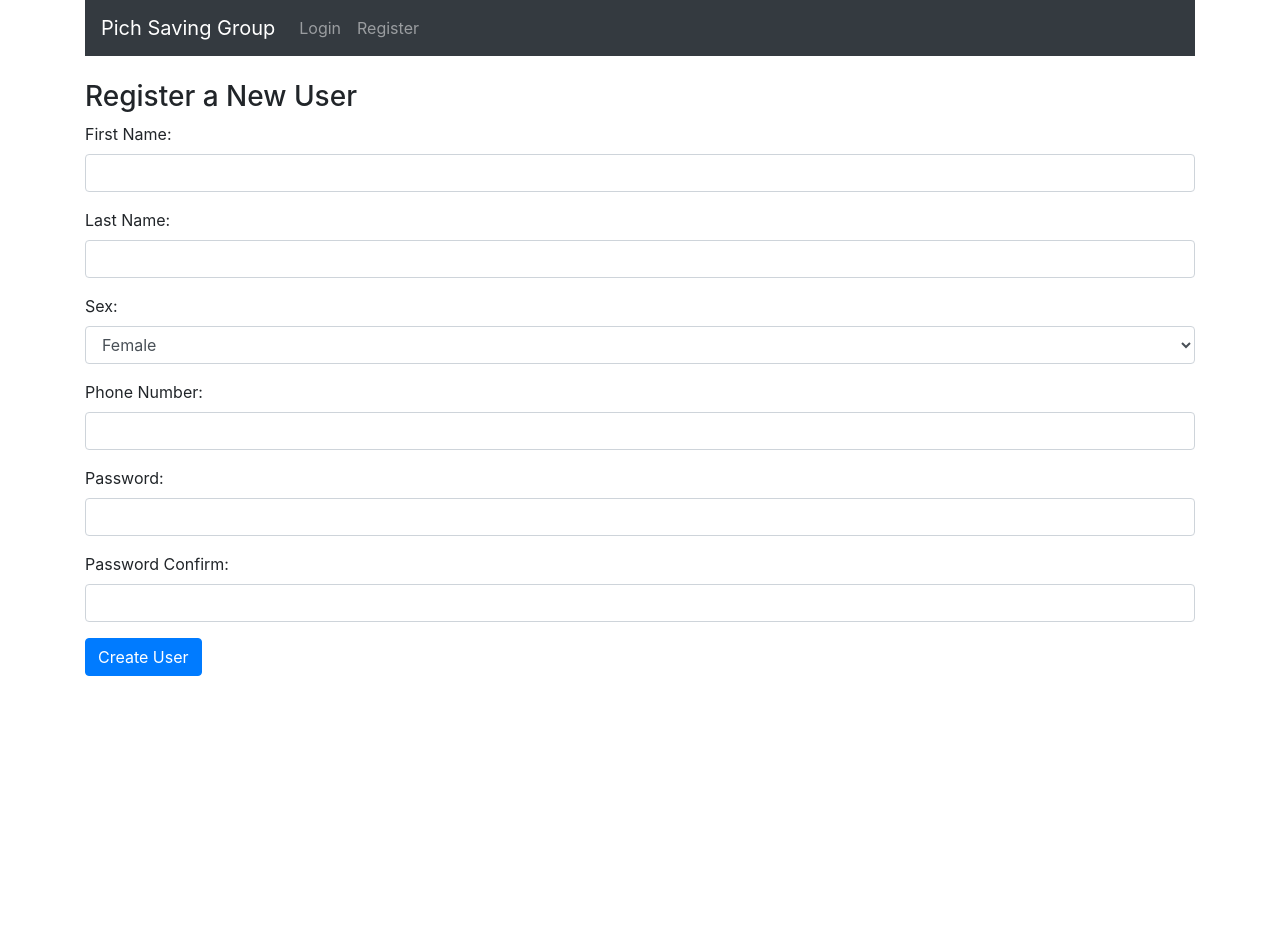
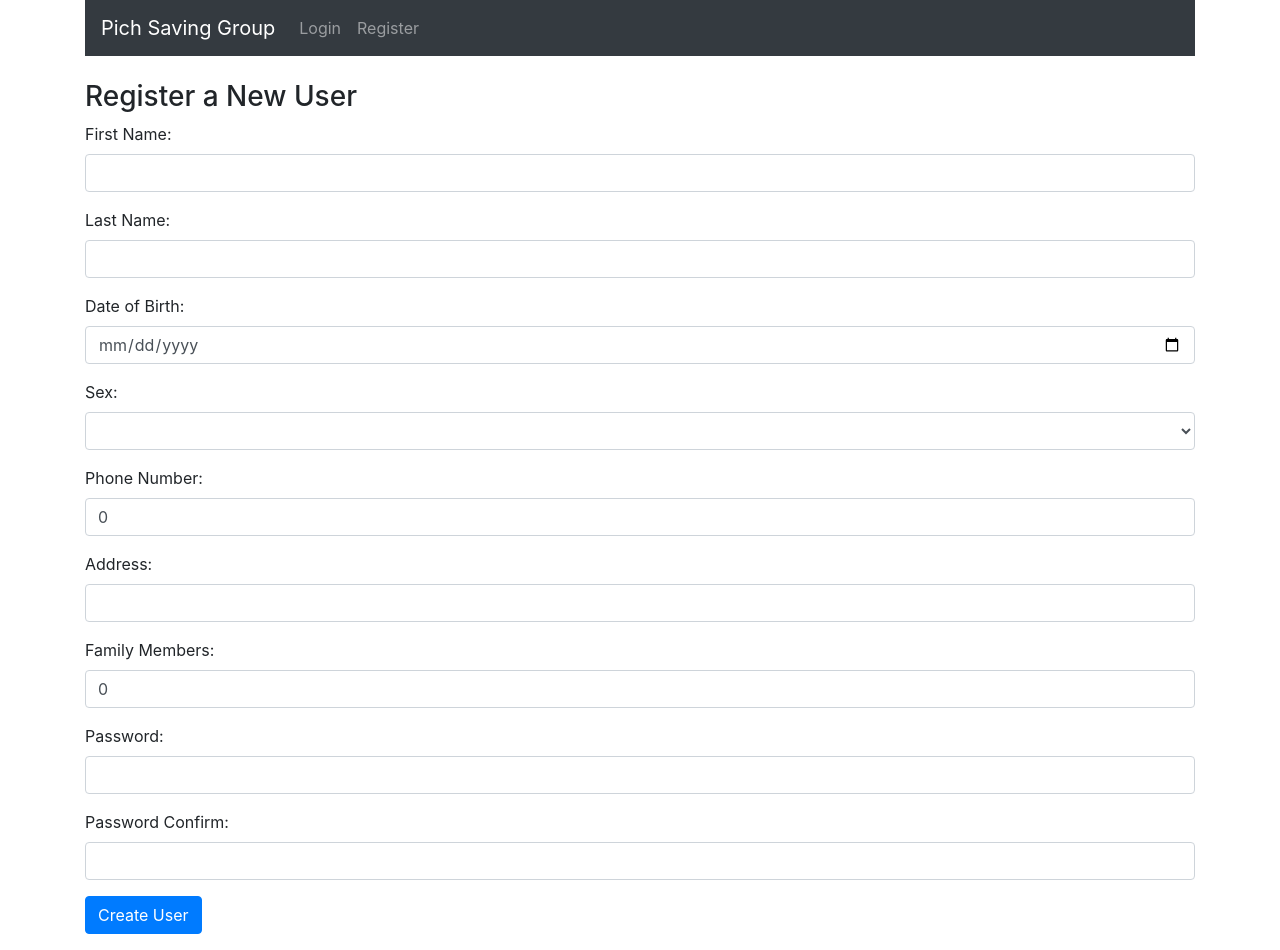
Before and after one commit to PechSG/api, a React (Create React App) app in the folder client/: page /register in a window 1280 px wide. Before the commit the page ends 800 px from the top, so only its background shows below. Built offline with nearby package versions, Linux system fonts and the light colour scheme.

Commit message:
Register User

```diff
--- a/client/src/components/register-user.component.js
+++ b/client/src/components/register-user.component.js
@@ -9,41 +9,63 @@ export default class RegisterUser extends Component {
     this.onSubmit = this.onSubmit.bind(this);
 
     this.state = {
-      username: ''
+      first: '',
+      last: '',
+      phoneNumber: 0,
+      sex: '',
+      password: '',
+      passwordConf: '',
+      address: '',
+      fammem: 0
     }
   }
 
   onChangeUsername(e) {
+    console.log(e.target.name)
+    console.log(e.target.value)
     this.setState({
-      username: e.target.value
+      [e.target.name]: e.target.value
     })
+    // if (e.target.name == "first") {
+    //   this.setState({first: e.target.value})
+    // }
   }
 
+  // onChangeSelect(e) {
+  //   console.log(e.target.name)
+  //   console.log(e.target.value)
+  //   this.setState({
+  //     sex: e.target.value
+  //   })
+  //   // if (e.target.name == "first") {
+  //   //   this.setState({first: e.target.value})
+  //   // }
+  // }
+
   onSubmit(e) {
+    var data = {
+      first: this.state.first,
+      last: this.state.last,
+      sex: this.state.sex,
+      phoneNumber: this.state.phoneNumber,
+      password: this.state.password,
+      passwordConf: this.state.passwordConf,
+      address: this.state.address,
+      dateofbirth: this.state.address,
+      fammem: this.state.fammem,
+    }
+    console.log(data)
     axios({
       method: 'post',
-      url: '/api/register',
-      data: {
-        first: this.state.first,
-        last: this.state.last,
-        sex: this.state.sex,
+      url: 'http://pichsaving.herokuapp.com/api/register',
+      data: data
+    }).then(function (response) {
+      console.log(response.data)
+    });
 
-      }
-    });
     e.preventDefault();
 
-    const user = {
-      username: this.state.username
-    }
 
-    console.log(user);
-
-    axios.post('http://localhost:5000/users/add', user)
-      .then(res => console.log(res.data));
-
-    this.setState({
-      username: ''
-    })
   }
 
   render() {
@@ -74,11 +96,23 @@ export default class RegisterUser extends Component {
           </div>
 
           <div className="form-group">
+            <label>Date of Birth: </label>
+            <input  type="date"
+                required
+                className="form-control"
+                name="dateofbirth"
+                value={this.state.dateofbirth}
+                onChange={this.onChangeUsername}
+                />
+          </div>
+
+          <div className="form-group">
             <label>Sex:  </label>
-            <select className="form-control">
-              <option value={this.state.sex}>Female</option>
-              <option value={this.state.sex}>Male</option>
-              <option value={this.state.sex}>Prefer not to say</option>
+            <select className="form-control" name="sex" onChange={this.onChangeUsername}>
+            <option value=""></option>
+              <option value="f">Female</option>
+              <option value="m">Male</option>
+              <option value="na">Prefer not to say</option>
             </select>
           </div>
           <div className="form-group">
@@ -86,15 +120,40 @@ export default class RegisterUser extends Component {
             <input  type="number"
                 required
                 className="form-control"
+                name="phoneNumber"
                 value={this.state.phoneNumber}
                 onChange={this.onChangeUsername}
                 />
           </div>
+
+          <div className="form-group">
+            <label>Address: </label>
+            <input  type="text"
+                required
+                className="form-control"
+                name="address"
+                value={this.state.address}
+                onChange={this.onChangeUsername}
+                />
+          </div>
+
+          <div className="form-group">
+            <label>Family Members: </label>
+            <input  type="number"
+                required
+                className="form-control"
+                name="fammem"
+                value={this.state.fammem}
+                onChange={this.onChangeUsername}
+                />
+          </div>
+
           <div className="form-group">
             <label>Password: </label>
             <input  type="password"
                 required
                 className="form-control"
+                name="password"
                 value={this.state.password}
                 onChange={this.onChangeUsername}
                 />
@@ -104,7 +163,8 @@ export default class RegisterUser extends Component {
             <input  type="password"
                 required
                 className="form-control"
-                value={this.state.passwordconfirm}
+                name="passwordConf"
+                value={this.state.passwordConf}
                 onChange={this.onChangeUsername}
                 />
           </div>
```
Also changed, not shown: 1 other file (tests, documents, lock files or other folders).
